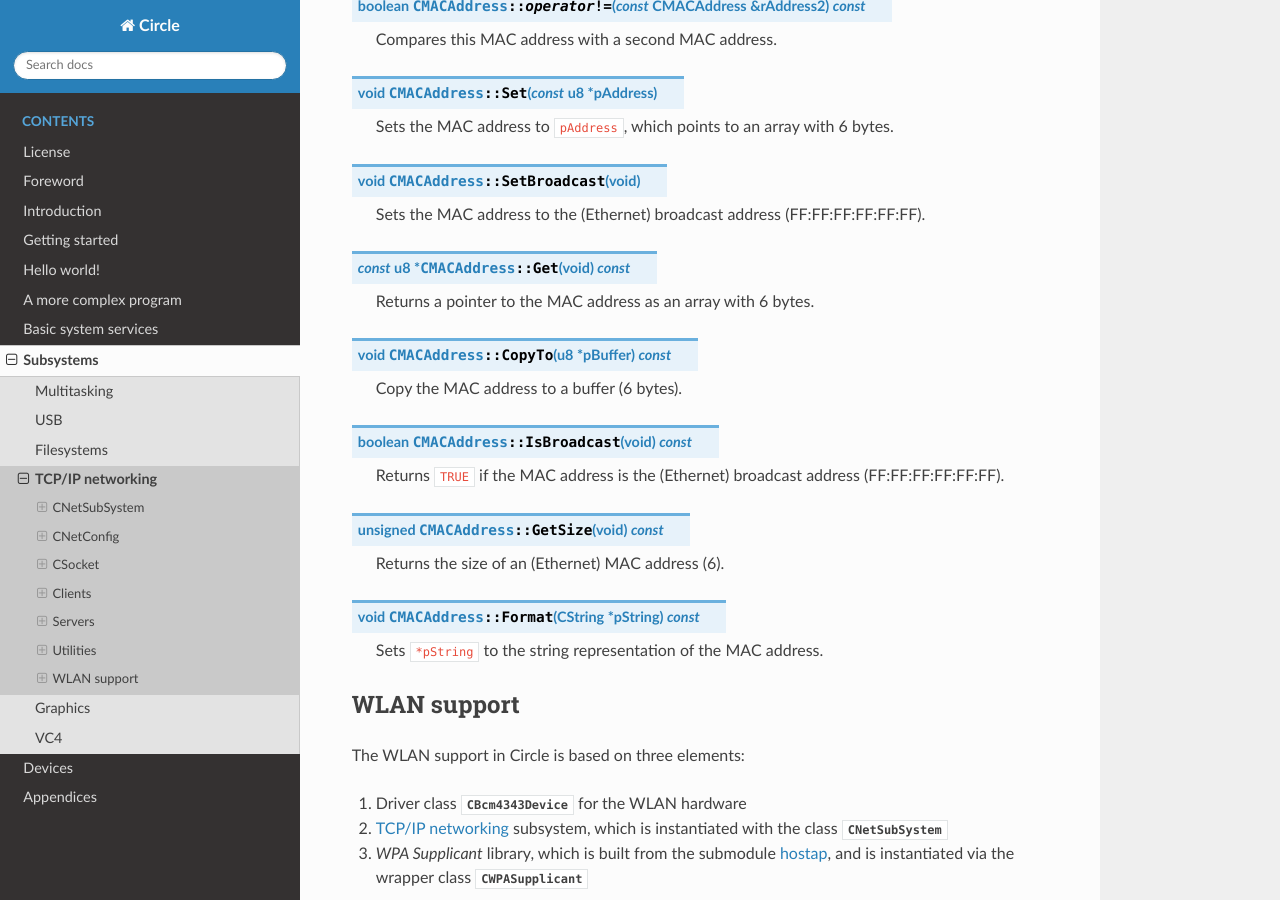
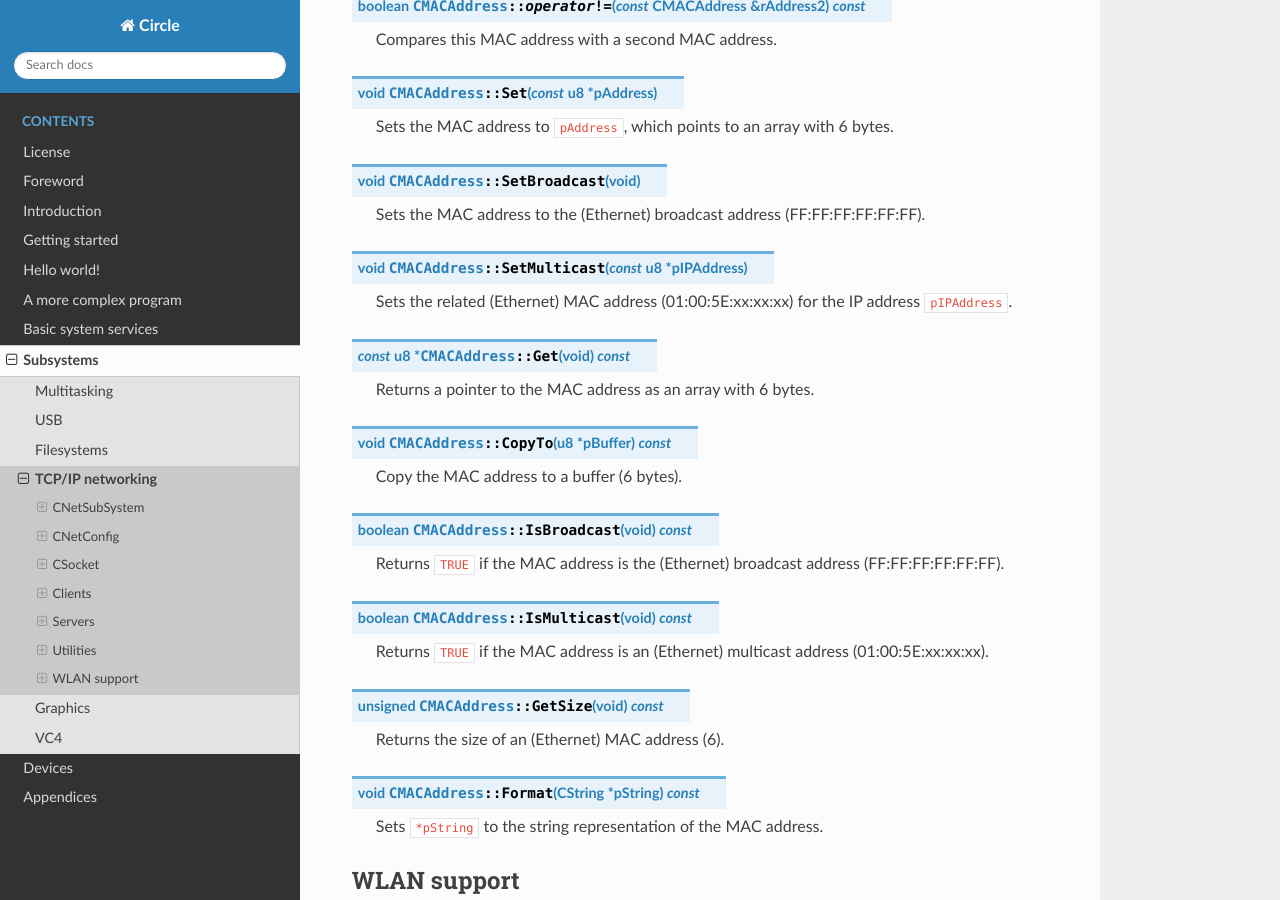
Before and after one commit to rsta2/circle-docs, a Sphinx documentation site: the page built from docs/subsystems/tcp-ip-networking.rst, in a window 1280 px wide and 900 px high, scrolled down 17252 px. Built offline with Sphinx 7.4.7 and the Read the Docs theme 3.1.0, drawn with Linux system fonts in a browser that asks for light colours.

Commit message:
subsystems/tcp-ip-networking: Add CMACAddress::SetMulticast() and IsMulticast()

```diff
--- a/docs/subsystems/tcp-ip-networking.rst
+++ b/docs/subsystems/tcp-ip-networking.rst
@@ -644,6 +644,10 @@ CMACAddress
 
 	Sets the MAC address to the (Ethernet) broadcast address (FF:FF:FF:FF:FF:FF).
 
+.. cpp:function:: void CMACAddress::SetMulticast (const u8 *pIPAddress)
+
+	Sets the related (Ethernet) MAC address (01:00:5E:xx:xx:xx) for the IP address ``pIPAddress``.
+
 .. cpp:function:: const u8 *CMACAddress::Get (void) const
 
 	Returns a pointer to the MAC address as an array with 6 bytes.
@@ -655,6 +659,10 @@ CMACAddress
 .. cpp:function:: boolean CMACAddress::IsBroadcast (void) const
 
 	Returns ``TRUE`` if the MAC address is the (Ethernet) broadcast address (FF:FF:FF:FF:FF:FF).
+
+.. cpp:function:: boolean CMACAddress::IsMulticast (void) const
+
+	Returns ``TRUE`` if the MAC address is an (Ethernet) multicast address (01:00:5E:xx:xx:xx).
 
 .. cpp:function:: unsigned CMACAddress::GetSize (void) const
 
```
